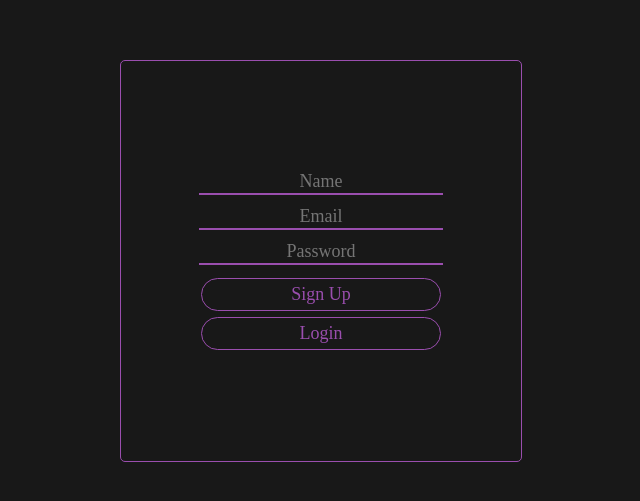
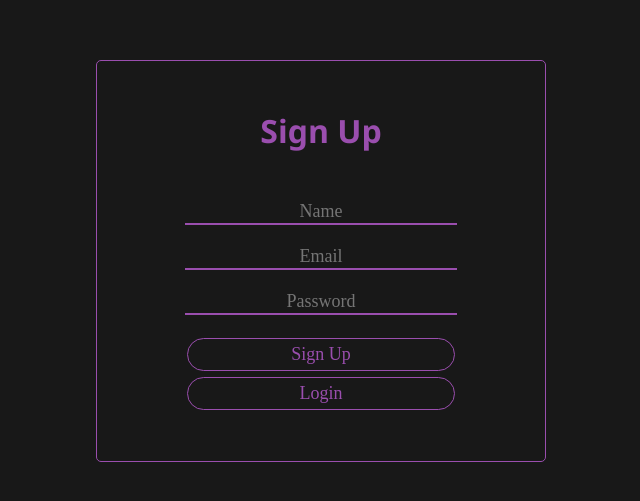
Before and after one commit to AmeenIzhac/StableDiffusionVideos, a React (Create React App) app in the folder client/: page /signup in a window 1280 px wide. Shown: the part 139-640 px from the top of the page, without its empty margins (319-959 px from the left). Built offline with nearby package versions, Linux system fonts and the light colour scheme.

Commit message:
[ii120] make button styling more intuitive

```diff
--- a/client/src/LoginPage.js
+++ b/client/src/LoginPage.js
@@ -33,6 +33,7 @@ export default function LoginPage() {
   return (
     <div className="LoginPage">
       <div className="container">
+        <h1 className="header">Login</h1>
         <input
           value={email}
           onChange={(e) => setEmail(e.target.value)}
@@ -50,7 +51,7 @@ export default function LoginPage() {
         <button className="btn" onClick={login}>
           Login
         </button>
-        <button className="btn">
+        <button className="btn partial-color">
           <a href="/signup">Sign Up</a>
         </button>
       </div>
--- a/client/src/SignUpPage.js
+++ b/client/src/SignUpPage.js
@@ -22,6 +22,7 @@ export default function SignUpPage() {
   return (
     <div className="SignUpPage">
       <div className="container">
+        <h1 className="header">Sign Up</h1>
         <input
           value={name}
           onChange={(e) => setName(e.target.value)}
@@ -46,7 +47,7 @@ export default function SignUpPage() {
         <button className="btn" onClick={addUser}>
           Sign Up
         </button>
-        <button className="btn">
+        <button className="btn partial-color">
           <a href="/login">Login</a>
         </button>
       </div>
--- a/client/src/index.css
+++ b/client/src/index.css
@@ -130,7 +130,8 @@ input:focus::placeholder {
     flex-direction: column;
     border: 1px solid var(--main-bg-light);
     border-radius: 5px;
-    max-width: 400px;
+    max-width: 600px;
+    min-width: 300px;
     width: 35vw;
     height: 50vh;
 }
@@ -139,7 +140,7 @@ input:focus::placeholder {
     background-color: var(--main-bg-dark);
     border: none;
     border-bottom: 2px solid var(--main-bg-light);
-    margin-bottom: 10px;
+    margin-bottom: 20px;
     text-align: center;
     font-size: large;
     font-family: 'Ubuntu Mono';
@@ -167,3 +168,14 @@ input:focus::placeholder {
     background-color: var(--main-bg-light);
     color: var(--main-bg-dark);
 }
+
+.partial-color:hover {
+    background-color: rgba(154, 78, 174, 0.1);
+    color: var(--main-bg-light);
+}
+
+.header {
+  color: var(--main-bg-light);
+  margin: 0;
+  margin-bottom: 1.5em;
+}
```
